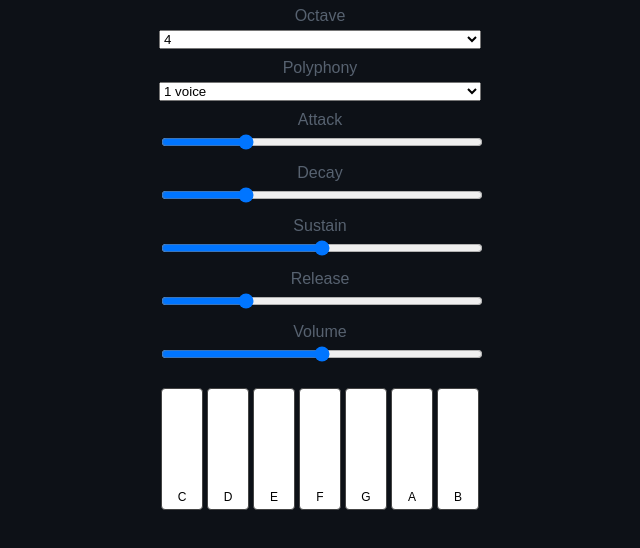
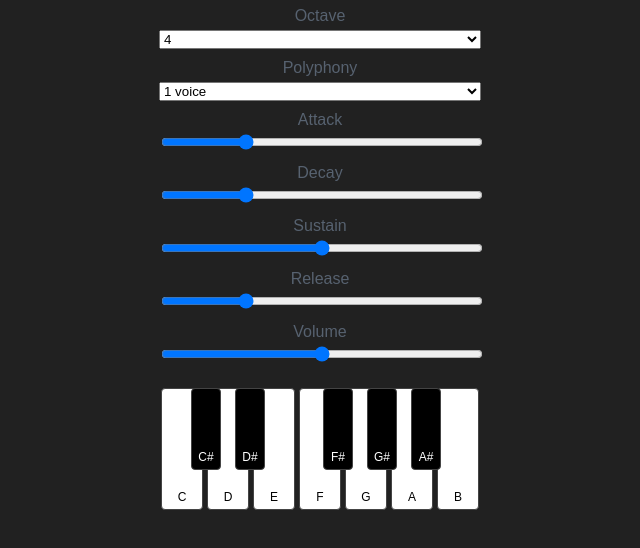
Before and after one commit to MHL1983/Synthesizer, a plain HTML site: page index.html in a window 1280 px wide. Shown: the part 206-754 px from the top of the page, without its empty margins (320-960 px from the left). Drawn offline with Linux system fonts and the light colour scheme.

Commit message:
Corrección

```diff
--- a/index.html
+++ b/index.html
@@ -47,18 +47,22 @@
             <label for="release">Release</label>
             <input type="range" id="release" min="0" max="2" step="0.01" value="0.5">
 
-            <!-- Control de Volumen -->
             <label for="volume">Volume</label>
             <input type="range" id="volume" min="0" max="1" step="0.01" value="0.5">
         </div>
 
         <div class="keyboard">
             <div class="key white" data-note="C"><div class="key-label">C</div></div>
+            <div class="key black" data-note="C#"><div class="key-label">C#</div></div>
             <div class="key white" data-note="D"><div class="key-label">D</div></div>
+            <div class="key black" data-note="D#"><div class="key-label">D#</div></div>
             <div class="key white" data-note="E"><div class="key-label">E</div></div>
             <div class="key white" data-note="F"><div class="key-label">F</div></div>
+            <div class="key black" data-note="F#"><div class="key-label">F#</div></div>
             <div class="key white" data-note="G"><div class="key-label">G</div></div>
+            <div class="key black" data-note="G#"><div class="key-label">G#</div></div>
             <div class="key white" data-note="A"><div class="key-label">A</div></div>
+            <div class="key black" data-note="A#"><div class="key-label">A#</div></div>
             <div class="key white" data-note="B"><div class="key-label">B</div></div>
         </div>
     </div>
--- a/script.js
+++ b/script.js
@@ -19,11 +19,16 @@ const polyphonySelect = document.getElementById('polyphony');
         // Mapeo de notas a frecuencias (afinación estándar)
         const noteFrequencies = {
             'C': 261.63,
+            'C#': 277.18,
             'D': 293.66,
+            'D#': 311.13,
             'E': 329.63,
             'F': 349.23,
+            'F#': 369.99,
             'G': 392.00,
+            'G#': 415.30,
             'A': 440.00,
+            'A#': 466.16,
             'B': 493.88
         };
 
--- a/styles.css
+++ b/styles.css
@@ -5,7 +5,7 @@ body {
     align-items: center;
     height: 100vh;
     margin: 0;
-    background-color: #0d1117;
+    background-color: #212121;
     color: white;
     flex-direction: column;
 }
@@ -34,6 +34,7 @@ select {
     display: flex;
     justify-content: center;
     margin-top: 20px;
+    position: relative;
 }
 
 .key {
@@ -47,6 +48,21 @@ select {
     cursor: pointer;
 }
 
+.key.black {
+    width: 28px;
+    height: 80px;
+    background: black;
+    position: absolute;
+    top: 0;
+    z-index: 1;
+}
+
+.key.black[data-note="C#"] { left: 30px; }
+.key.black[data-note="D#"] { left: 74px; }
+.key.black[data-note="F#"] { left: 162px; }
+.key.black[data-note="G#"] { left: 206px; }
+.key.black[data-note="A#"] { left: 250px; }
+
 .key:active {
     background: #ccc;
 }
@@ -59,3 +75,7 @@ select {
     font-size: 12px;
     color: black;
 }
+
+.key.black .key-label {
+    color: white;
+}
```
Lines whose indentation alone changed are shown as unchanged.
